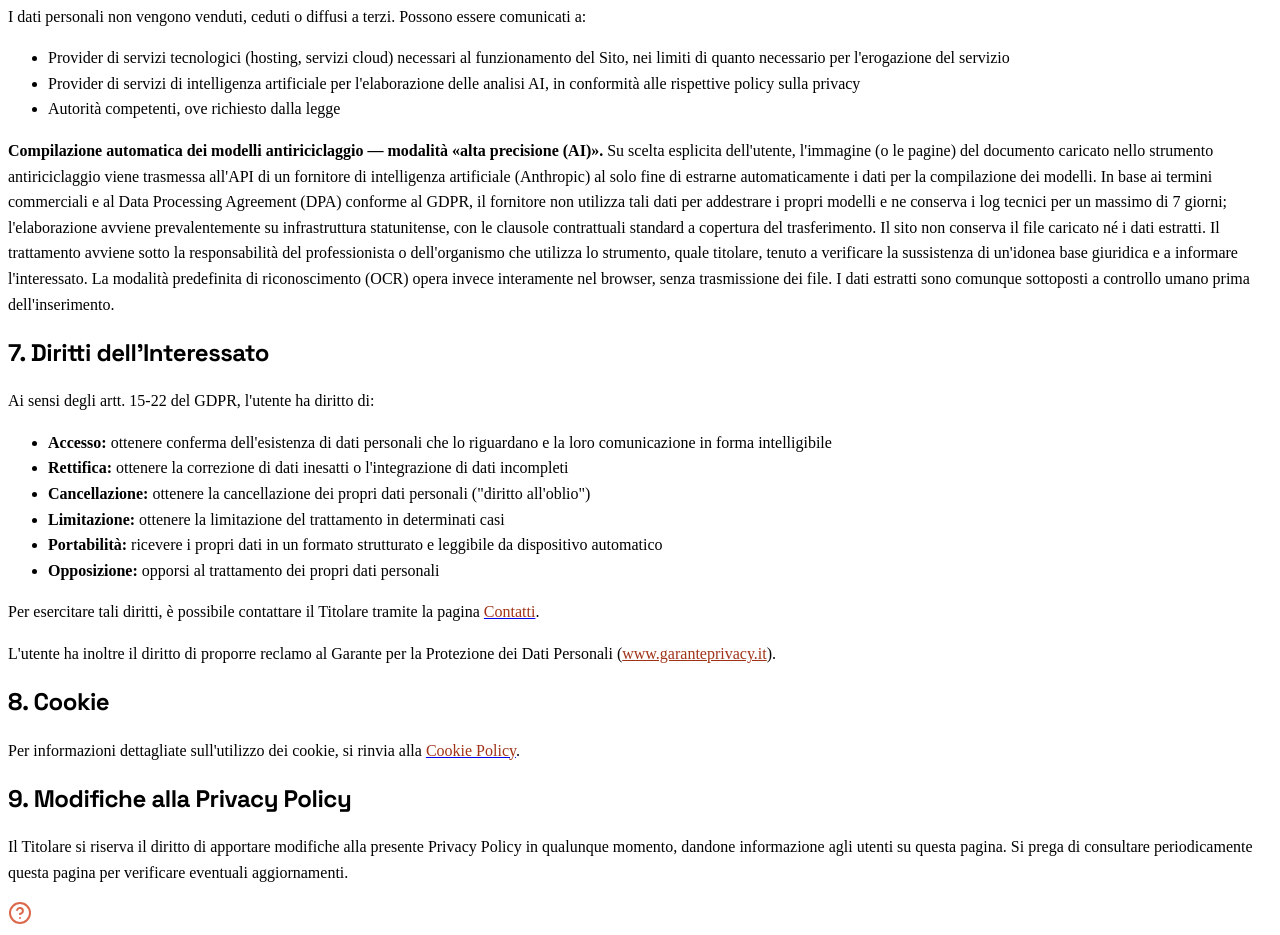
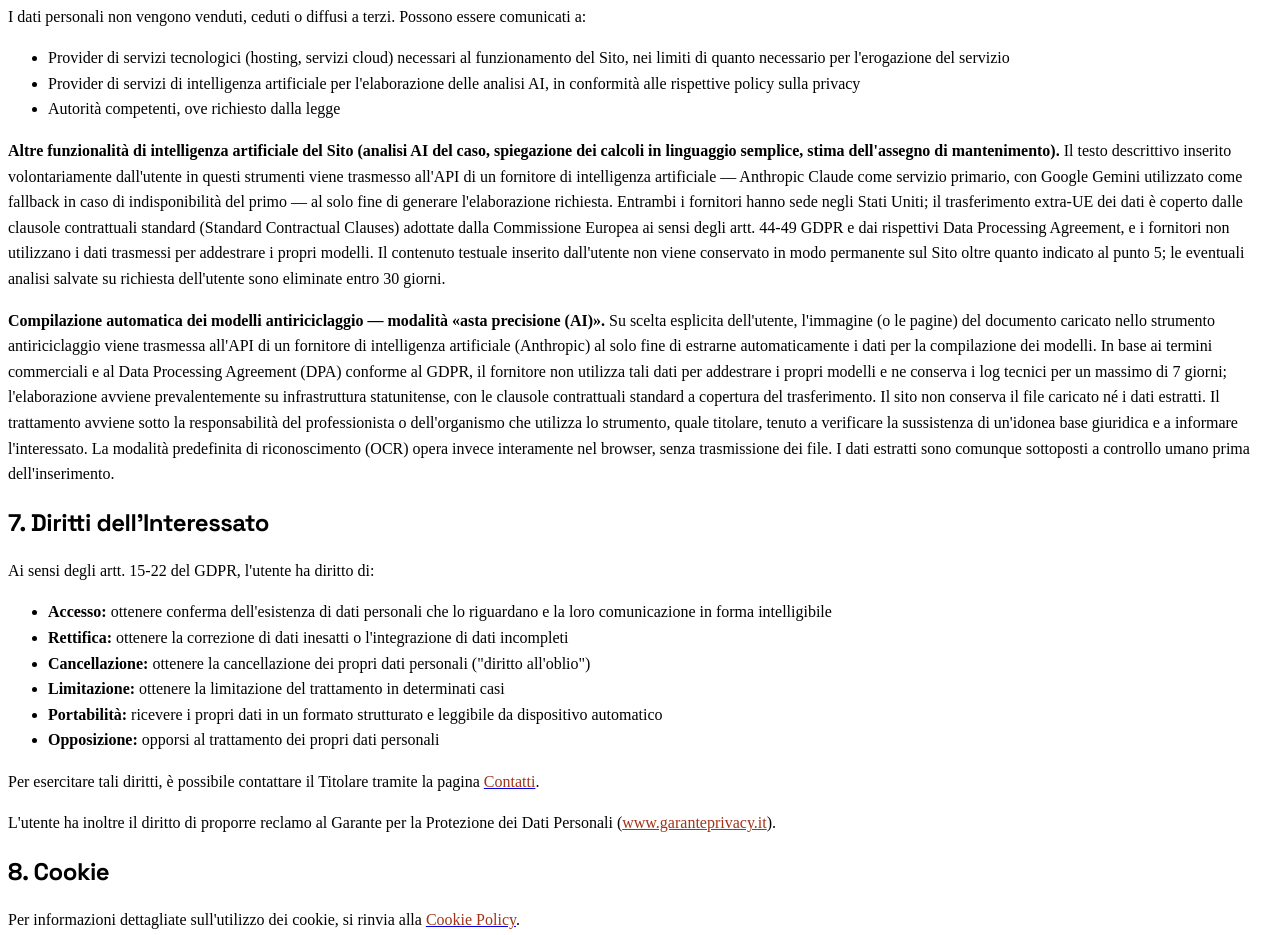
Before and after one commit to calcagnocarloalberto1-star/calcolomediazione, a React (Vite) app in the folder client/: page /privacy-policy in a window 1280 px wide. Shown: the part 1660-2595 px from the top of the page. Built offline with nearby package versions, Linux system fonts and the light colour scheme; no server answers.

Commit message:
Fix: privacy policy Gemini/extra-UE disclosure

```diff
--- a/client/src/pages/PrivacyPolicy.tsx
+++ b/client/src/pages/PrivacyPolicy.tsx
@@ -53,7 +53,7 @@ export default function PrivacyPolicy() {
               <li><strong>Esecuzione di un contratto:</strong> per l'erogazione dei servizi richiesti dall'utente</li>
               <li><strong>Legittimo interesse:</strong> per l'analisi statistica e il miglioramento dei servizi</li>
               <li><strong>Obbligo legale:</strong> per gli adempimenti previsti dalla normativa vigente</li>
-            </ul>
+          </ul>
           </Section>
 
           <Section title="5. Conservazione dei Dati">
@@ -73,7 +73,8 @@ export default function PrivacyPolicy() {
               <li>Provider di servizi di intelligenza artificiale per l'elaborazione delle analisi AI, in conformità alle rispettive policy sulla privacy</li>
               <li>Autorità competenti, ove richiesto dalla legge</li>
             </ul>
-            <p className="mt-2"><strong>Compilazione automatica dei modelli antiriciclaggio — modalità «alta precisione (AI)».</strong> Su scelta esplicita dell'utente, l'immagine (o le pagine) del documento caricato nello strumento antiriciclaggio viene trasmessa all'API di un fornitore di intelligenza artificiale (Anthropic) al solo fine di estrarne automaticamente i dati per la compilazione dei modelli. In base ai termini commerciali e al Data Processing Agreement (DPA) conforme al GDPR, il fornitore non utilizza tali dati per addestrare i propri modelli e ne conserva i log tecnici per un massimo di 7 giorni; l'elaborazione avviene prevalentemente su infrastruttura statunitense, con le clausole contrattuali standard a copertura del trasferimento. Il sito non conserva il file caricato né i dati estratti. Il trattamento avviene sotto la responsabilità del professionista o dell'organismo che utilizza lo strumento, quale titolare, tenuto a verificare la sussistenza di un'idonea base giuridica e a informare l'interessato. La modalità predefinita di riconoscimento (OCR) opera invece interamente nel browser, senza trasmissione dei file. I dati estratti sono comunque sottoposti a controllo umano prima dell'inserimento.</p>
+            <p className="mt-2"><strong>Altre funzionalità di intelligenza artificiale del Sito (analisi AI del caso, spiegazione dei calcoli in linguaggio semplice, stima dell'assegno di mantenimento).</strong> Il testo descrittivo inserito volontariamente dall'utente in questi strumenti viene trasmesso all'API di un fornitore di intelligenza artificiale — Anthropic Claude come servizio primario, con Google Gemini utilizzato come fallback in caso di indisponibilità del primo — al solo fine di generare l'elaborazione richiesta. Entrambi i fornitori hanno sede negli Stati Uniti; il trasferimento extra-UE dei dati è coperto dalle clausole contrattuali standard (Standard Contractual Clauses) adottate dalla Commissione Europea ai sensi degli artt. 44-49 GDPR e dai rispettivi Data Processing Agreement, e i fornitori non utilizzano i dati trasmessi per addestrare i propri modelli. Il contenuto testuale inserito dall'utente non viene conservato in modo permanente sul Sito oltre quanto indicato al punto 5; le eventuali analisi salvate su richiesta dell'utente sono eliminate entro 30 giorni.</p>
+            <p className="mt-2"><strong>Compilazione automatica dei modelli antiriciclaggio — modalità «asta precisione (AI)».</strong> Su scelta esplicita dell'utente, l'immagine (o le pagine) del documento caricato nello strumento antiriciclaggio viene trasmessa all'API di un fornitore di intelligenza artificiale (Anthropic) al solo fine di estrarne automaticamente i dati per la compilazione dei modelli. In base ai termini commerciali e al Data Processing Agreement (DPA) conforme al GDPR, il fornitore non utilizza tali dati per addestrare i propri modelli e ne conserva i log tecnici per un massimo di 7 giorni; l'elaborazione avviene prevalentemente su infrastruttura statunitense, con le clausole contrattuali standard a copertura del trasferimento. Il sito non conserva il file caricato né i dati estratti. Il trattamento avviene sotto la responsabilità del professionista o dell'organismo che utilizza lo strumento, quale titolare, tenuto a verificare la sussistenza di un'idonea base giuridica e a informare l'interessato. La modalità predefinita di riconoscimento (OCR) opera invece interamente nel browser, senza trasmissione dei file. I dati estratti sono comunque sottoposti a controllo umano prima dell'inserimento.</p>
           </Section>
 
           <Section title="7. Diritti dell'Interessato">
```
